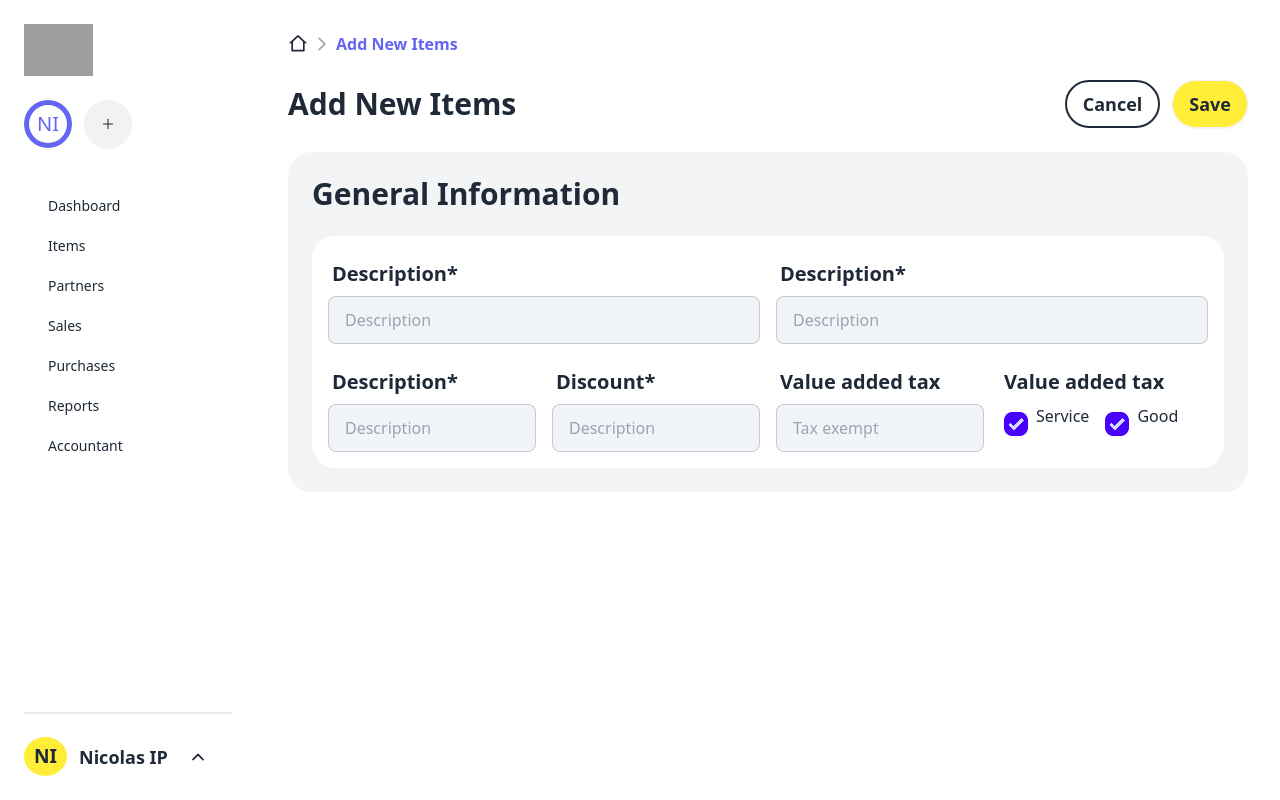
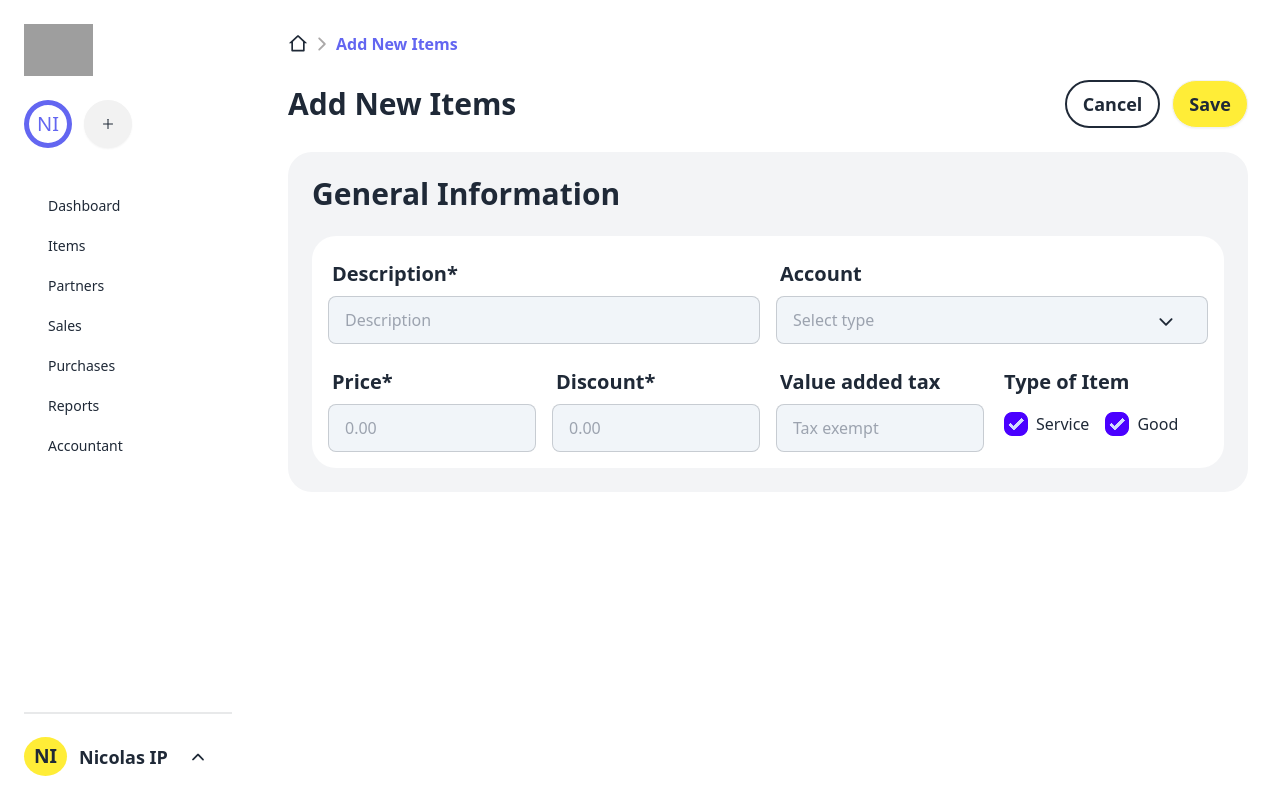
Before and after one commit to JannatulAfrozFaria/balabook-client, a React (Vite) app: page /addItem in a window 1280 px wide. Built offline with nearby package versions, Linux system fonts and the light colour scheme; grey boxes are pictures that could not be loaded.

Commit message:
contents updatedd

```diff
--- a/src/DashboardPages/Items/AddItem.jsx
+++ b/src/DashboardPages/Items/AddItem.jsx
@@ -36,29 +36,32 @@ const AddItem = () => {
                     {/* ACCOUNT*/}
                     <label className="form-control w-full">
                         <div className="label">
-                            <span className="label-text text-xl  font-semibold">Description*</span>
+                            <span className="label-text text-xl  font-semibold">Account</span>
                         </div>
-                        <input type="text" placeholder="Description" className="input input-bordered w-full bg-slate-100" />
+                        <div className="relative">
+                            <input type="text" placeholder="Select type" className="input input-bordered w-full bg-slate-100" />
+                           <span className="absolute top-1/3 right-8 text-xl"> < IoIosArrowDown/></span>
+                        </div>
+
                     </label>
                     <div className="grid grid-cols-2 gap-4">
                         {/* Price*/}
                         <label className="form-control w-full">
                             <div className="label">
-                                <span className="label-text text-xl  font-semibold">Description*</span>
+                                <span className="label-text text-xl  font-semibold">Price*</span>
                             </div>
-                            <input type="text" placeholder="Description" className="input input-bordered w-full bg-slate-100" />
+                            <input type="text" placeholder="0.00" className="input input-bordered w-full bg-slate-100" />
                         </label>
                         {/* Discount*/}
                         <label className="form-control w-full">
                             <div className="label">
                                 <span className="label-text text-xl  font-semibold">Discount*</span>
                             </div>
-                            <input type="text" placeholder="Description" className="input input-bordered w-full bg-slate-100" />
+                            <input type="text" placeholder="0.00" className="input input-bordered w-full bg-slate-100" />
                         </label>
                     </div>
                     {/* LAST GRID------- */}
                     <div className="grid grid-cols-2 gap-4">
-
                         {/* vA-L-U-E- -A-D-D-E-D- -T-A-X-*/}
                         <label className="form-control w-full">
                             <div className="label">
@@ -69,10 +72,10 @@ const AddItem = () => {
                         {/* TYPE----OF---ITEM--*/}
                         <div>
                             <div className="label">
-                                <span className="label-text text-xl  font-semibold">Value added tax</span>
+                                <span className="label-text text-xl  font-semibold">Type of Item</span>
                             </div>
                             <div className="flex gap-3">
-                                <div className="flex gap-1">
+                                <div className="flex gap-1 items-center">
                                     <div className="form-control">
 
                                         <label className="label cursor-pointer">
@@ -81,7 +84,7 @@ const AddItem = () => {
                                     </div>
                                     <h1>Service</h1>
                                 </div>
-                                <div className="flex gap-1">
+                                <div className="flex gap-1 items-center">
                                     <div className="form-control">
 
                                         <label className="label cursor-pointer">
--- a/src/Layout/Dashboard/Dashboard.jsx
+++ b/src/Layout/Dashboard/Dashboard.jsx
@@ -20,7 +20,7 @@ const Dashboard = () => {
                                     to={`/${path}`}
                                     className={({ isActive }) =>
                                         isActive
-                                            ? 'text-purple-600 font-semibold' // Custom class for active state
+                                            ? 'text-purple-600 font-semibold'
                                             : 'text-dark2'
                                     }
                                 >
```
